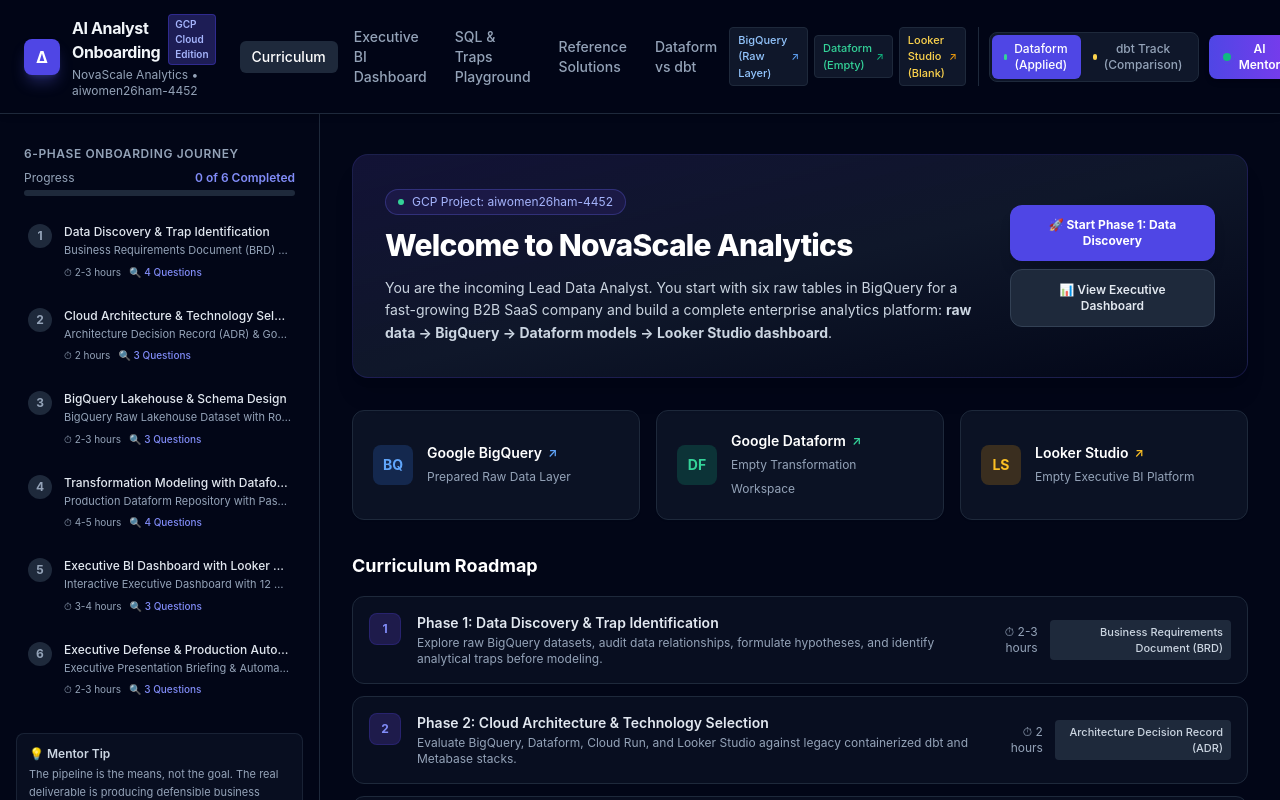
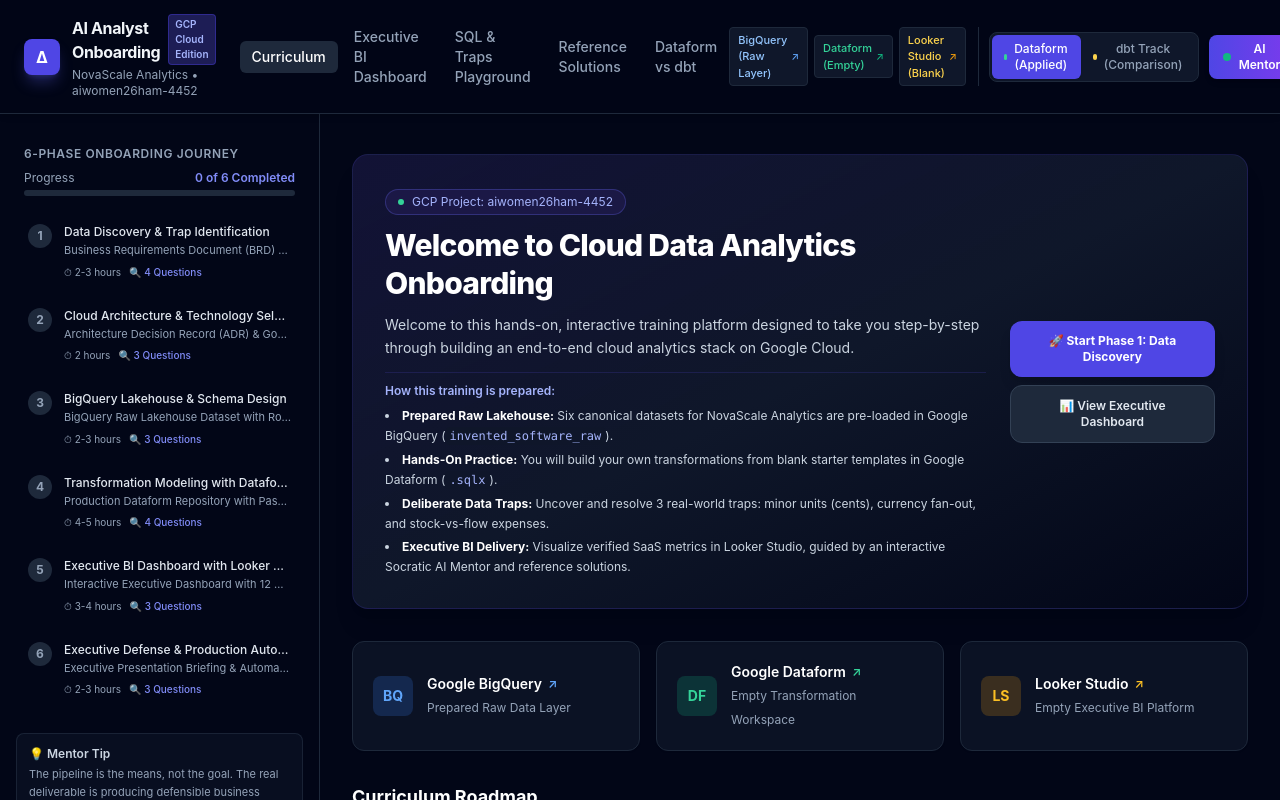
Before and after one commit to liudmilaz/ai-analyst-cloud-onboarding, a Next.js app in the folder app/: page / in a window 1280 px wide. Shown: the top 800 px of the page. Built offline with nearby package versions, Linux system fonts and the light colour scheme.

Commit message:
feat(ui): replace lead data analyst title with generic welcome and structured training explanation

```diff
--- a/app/src/app/page.tsx
+++ b/app/src/app/page.tsx
@@ -34,11 +34,20 @@
                   GCP Project: aiwomen26ham-4452
                 </div>
                 <h1 className="text-3xl font-extrabold text-white tracking-tight leading-tight">
-                  Welcome to NovaScale Analytics
+                  Welcome to Cloud Data Analytics Onboarding
                 </h1>
                 <p className="text-sm text-slate-300 max-w-2xl leading-relaxed">
-                  You are the incoming Lead Data Analyst. You start with six raw tables in BigQuery for a fast-growing B2B SaaS company and build a complete enterprise analytics platform: <strong>raw data → BigQuery → Dataform models → Looker Studio dashboard</strong>.
+                  Welcome to this hands-on, interactive training platform designed to take you step-by-step through building an end-to-end cloud analytics stack on Google Cloud.
                 </p>
+                <div className="pt-2 text-xs text-slate-300 space-y-1.5 max-w-2xl leading-relaxed border-t border-indigo-900/40">
+                  <p className="font-semibold text-indigo-300">How this training is prepared:</p>
+                  <ul className="space-y-1 text-slate-300 list-disc list-inside">
+                    <li><strong className="text-white">Prepared Raw Lakehouse:</strong> Six canonical datasets for NovaScale Analytics are pre-loaded in Google BigQuery (<code className="text-indigo-300 bg-slate-900/80 px-1 py-0.5 rounded">invented_software_raw</code>).</li>
+                    <li><strong className="text-white">Hands-On Practice:</strong> You will build your own transformations from blank starter templates in Google Dataform (<code className="text-indigo-300 bg-slate-900/80 px-1 py-0.5 rounded">.sqlx</code>).</li>
+                    <li><strong className="text-white">Deliberate Data Traps:</strong> Uncover and resolve 3 real-world traps: minor units (cents), currency fan-out, and stock-vs-flow expenses.</li>
+                    <li><strong className="text-white">Executive BI Delivery:</strong> Visualize verified SaaS metrics in Looker Studio, guided by an interactive Socratic AI Mentor and reference solutions.</li>
+                  </ul>
+                </div>
               </div>
 
               <div className="flex flex-col gap-2">
```
Also changed, not shown: 1 other file (tests, documents, lock files or other folders).
